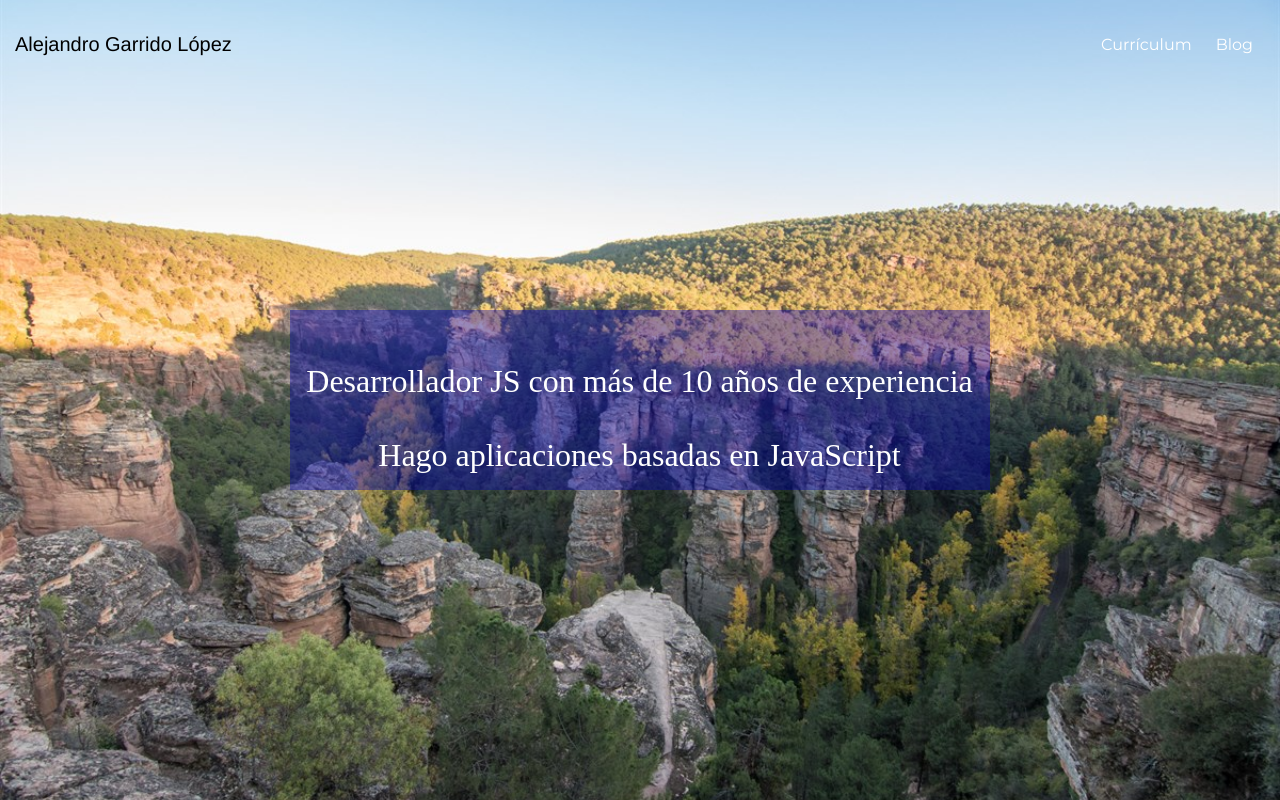
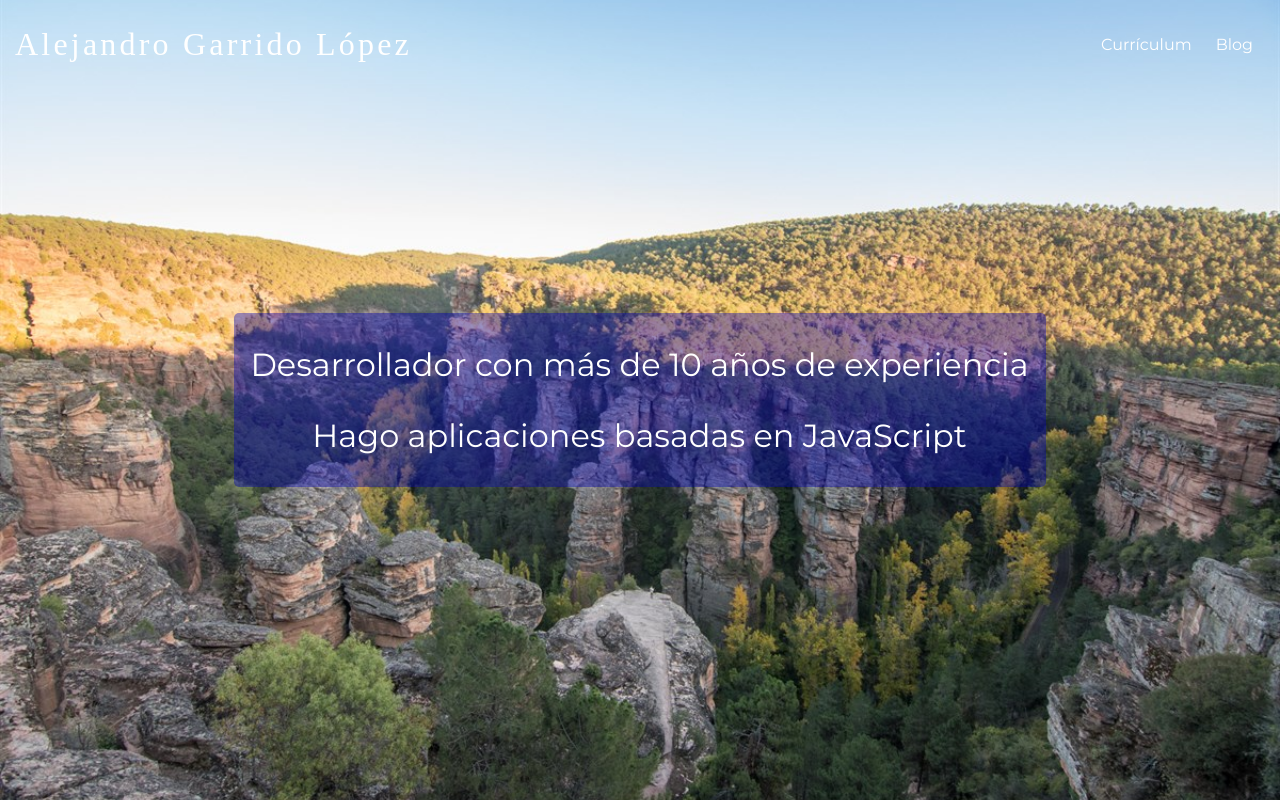
Before and after one commit to alexseik/alexseik-blog, a Gatsby site: page / in a window 1280 px wide. Built offline with nearby package versions, Linux system fonts and the light colour scheme; Gatsby itself is replaced by a stand-in of ours; a web font is replaced by a local one.

Commit message:
fix: hero styles

```diff
--- a/src/components/hero-text.tsx
+++ b/src/components/hero-text.tsx
@@ -3,21 +3,29 @@ import Typewriter from "typewriter-effect"
 import styled from "@emotion/styled"
 
 const strings = [
-  "<br/>Desarrollador JS con más de 10 años de experiencia",
-  "<br/>Hago aplicaciones basadas en JavaScript",
-  "<br/>Utilizo las últimas tecnologías y frameworks",
-  "<br/>Tengo experiencia en múltiples lenguajes y tecnologías",
-  "<br/>Soy Ingeniero Informático<br/>",
+  "Desarrollador con más de 10 años de experiencia",
+  "Hago aplicaciones basadas en JavaScript",
+  "Utilizo las últimas tecnologías y frameworks",
+  "Tengo experiencia en múltiples lenguajes y tecnologías",
+  "Soy Ingeniero Informático",
 ]
 
 const TextsContainer = styled.div({
+  borderRadius: "5px",
   display: "flex",
   flexDirection: "column",
   fontSize: "2rem",
   color: "white",
   padding: "1rem",
   backgroundColor: "rgb(0,0,180,0.4)",
-  fontFamily: "'Boogaloo', cursive",
+})
+
+const Text = styled.div({
+  margin: "1rem 0",
+})
+
+const EmptyText = styled.div({
+  height: 0,
 })
 
 export declare interface DelayedTextProps {
@@ -37,6 +45,7 @@ const DelayedText = (props: DelayedTextProps) => {
   }, [delay])
 
   return isShown ? (
+    <Text>
       <Typewriter
         onInit={(tw) => {
           tw.changeDelay(35).typeString(text).start()
@@ -45,8 +54,9 @@ const DelayedText = (props: DelayedTextProps) => {
           cursor: "",
         }}
       />
+    </Text>
   ) : (
-    <div></div>
+    <EmptyText />
   )
 }
 
--- a/src/components/name.tsx
+++ b/src/components/name.tsx
@@ -3,9 +3,10 @@ import styled from "@emotion/styled"
 import { css } from "@emotion/react"
 
 const base = css({
-  fontSize: "20px",
-  fontFamily: "'Gill Sans Extrabold', Helvetica, sans-serif",
-  color: "black",
+  fontSize: "2rem",
+  letterSpacing: "0.2rem",
+  fontFamily: "'Boogaloo', cursive",
+  color: "white",
   textDecoration: "none",
 })
 
```
Lines whose indentation alone changed are shown as unchanged.
